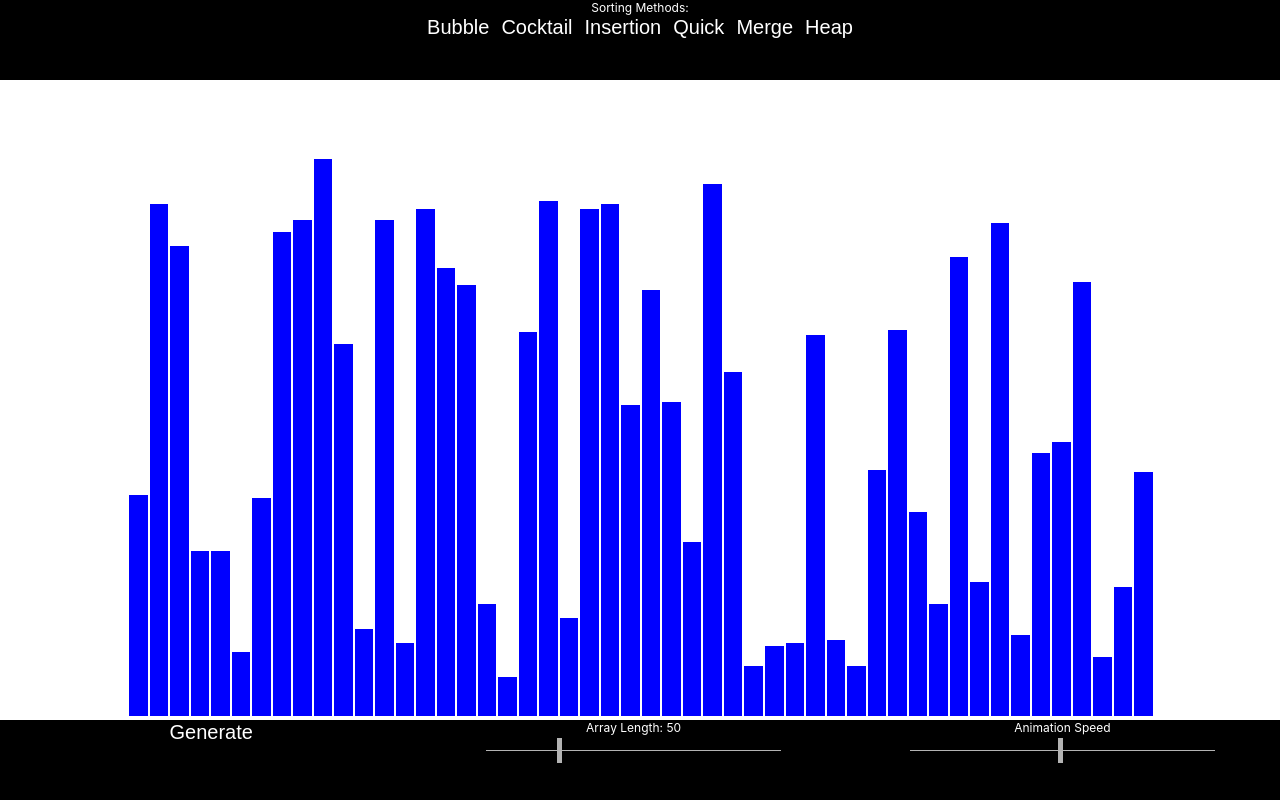
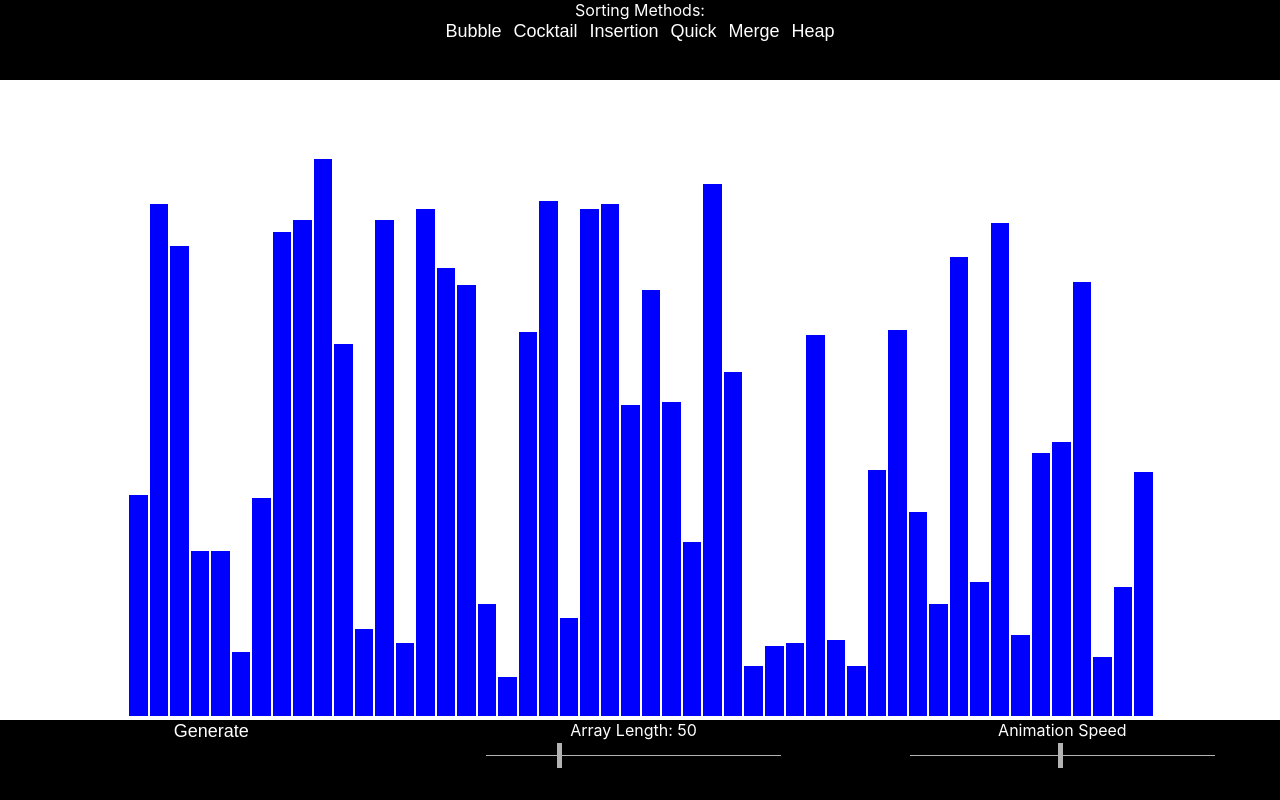
Before and after one commit to MarkEtman2001/sort-vis, a React (Create React App) app: page / in a window 1280 px wide. Built offline with nearby package versions, Linux system fonts and the light colour scheme.

Commit message:
added relative fonts to buttons/sliders

```diff
--- a/src/SortingVisualizer/sortingVisualizer.css
+++ b/src/SortingVisualizer/sortingVisualizer.css
@@ -3,7 +3,7 @@
     color: rgb(255, 255, 255);
     background: transparent;
     border: none;
-    font-size: 20px;
+    font-size: large;
 }
 
 .btn:hover {
--- a/src/SortingVisualizer/sortingVisualizer.jsx
+++ b/src/SortingVisualizer/sortingVisualizer.jsx
@@ -268,7 +268,7 @@ export default class SortingVisualiser extends React.Component {
                 </div>
 
                 <div className="buttonContainer">
-                    <body style={{color: "white", fontSize: "12px"}}>Sorting Methods:</body>
+                    <body style={{color: "white", fontSize: "medium"}}>Sorting Methods:</body>
                     <button className="btn" onClick={() => this.bubbleSort()}>Bubble</button>
                     <button className="btn" onClick={() => this.cocktailSort()}>Cocktail</button>
                     <button className="btn" onClick={() => this.insertionSort()}>Insertion</button>
@@ -282,12 +282,12 @@ export default class SortingVisualiser extends React.Component {
                 </div>
 
                 <div className="rightSlideContainer">
-                    <body style={{color: "white", fontSize: "12px"}}>Animation Speed</body>
+                    <body style={{color: "white", fontSize: "medium"}}>Animation Speed</body>
                     <input type="range" min="1" max="100" className="slider" id="animationSpeed" onChange={() => this.refresh()}/>
                 </div>
 
                 <div className="midSlideContainer">
-                    <body style={{color: "white", fontSize: "12px"}}>Array Length: {this.state.arrayLength}</body>
+                    <body style={{color: "white", fontSize: "medium"}}>Array Length: {this.state.arrayLength}</body>
                     <input type="range" min="1" max="200" className="slider" id="arrayLength" onChange={() => this.refresh()}/>
                 </div>
             </div>
```
